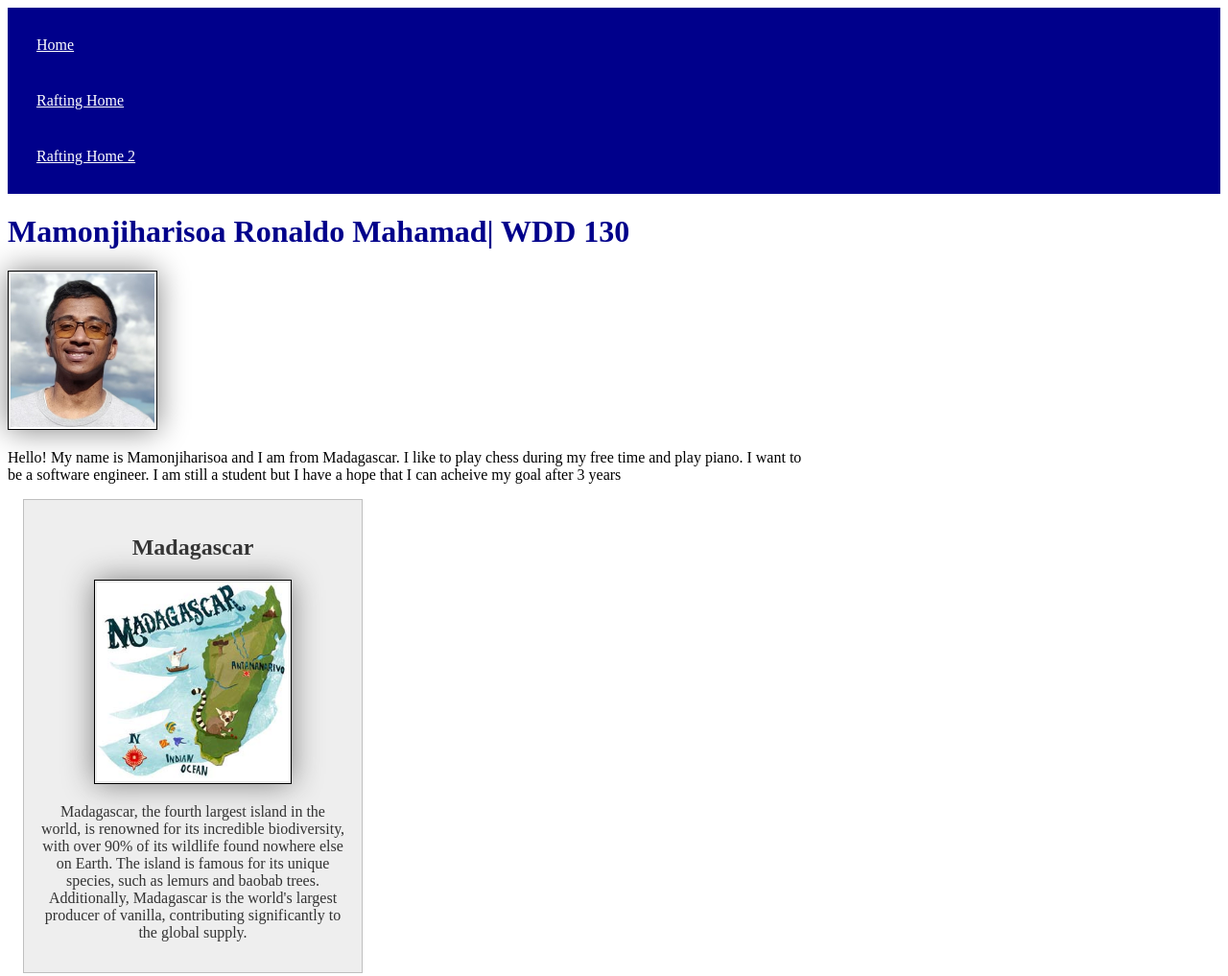
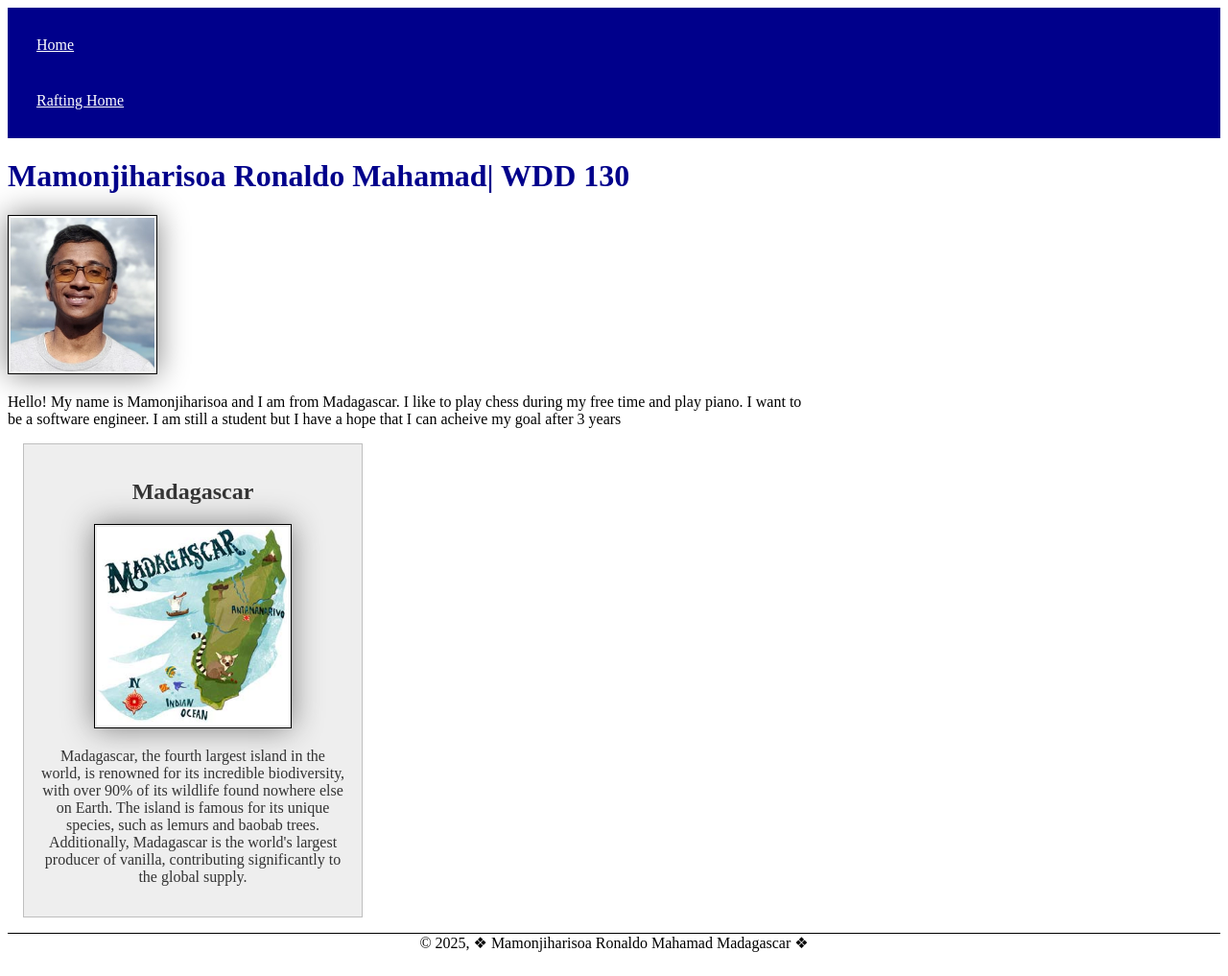
Before and after one commit to mamonjiharisoa/wdd130, a plain HTML site: page index.html in a window 1280 px wide. Shown: the top 1017 px of the page at 96% size. Drawn offline with Linux system fonts and the light colour scheme.

Commit message:
index.html

```diff
--- a/index.html
+++ b/index.html
@@ -15,7 +15,7 @@
     <nav>
        <a href="#"> Home </a>
        <a href="wwr/" >  Rafting Home </a>
-       <a href="wwi/ ">   Rafting Home 2          </a>
+
     </nav>
  </header>
 
```
